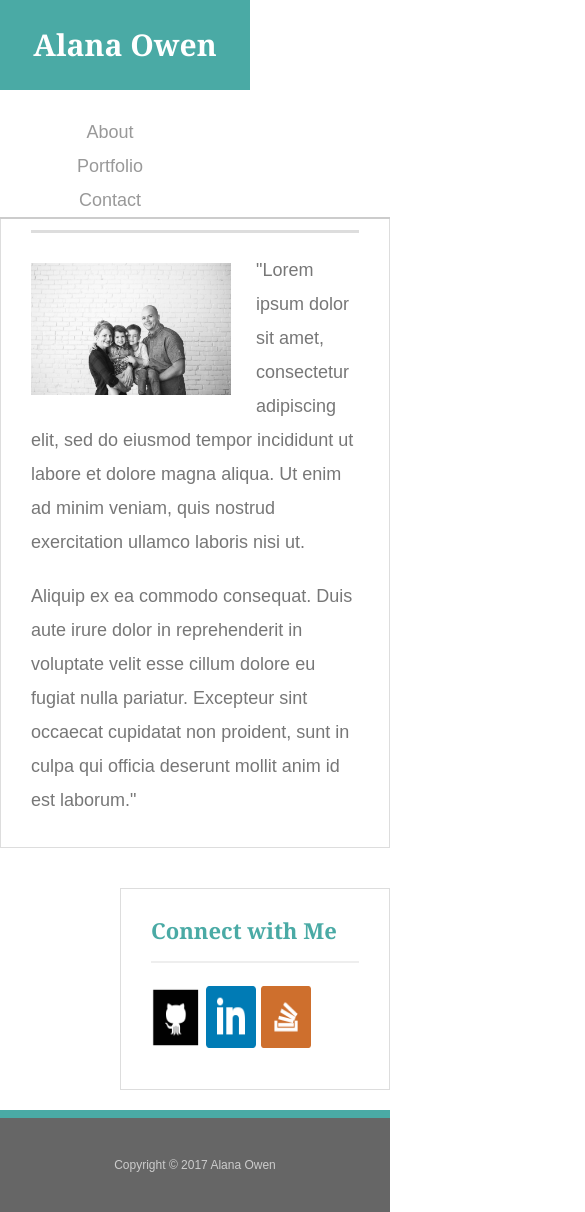
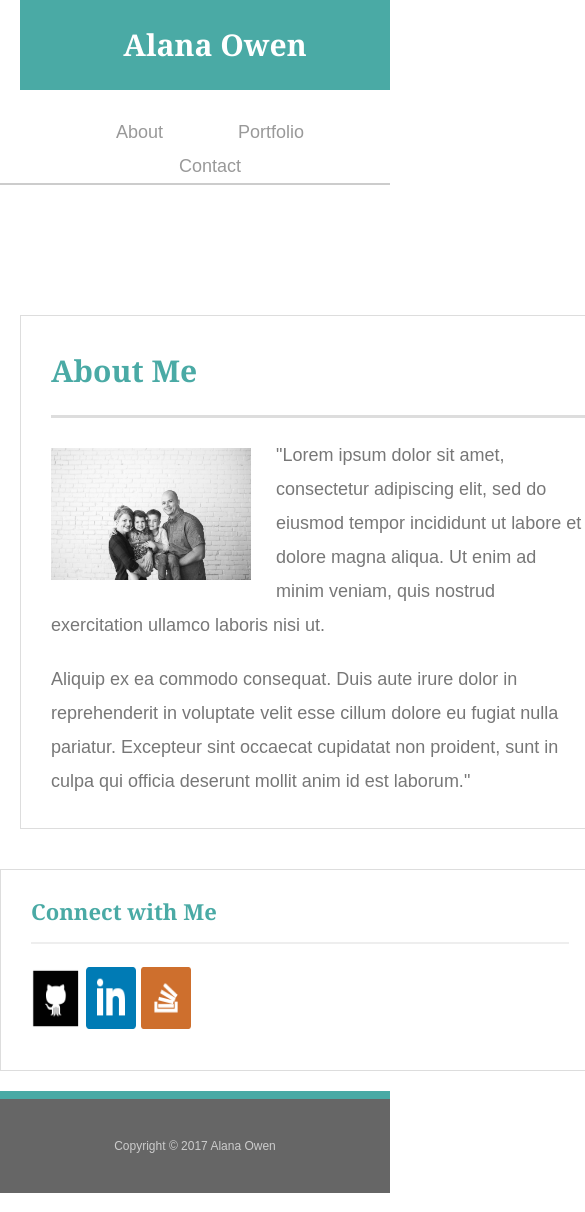
Before and after one commit to alanaowen/Responsive-Portfolio, a plain HTML site: page index.html in a window 390 px wide. Shown: the top 1212 px of the page, 585 px wide, since content can reach past the window. Drawn offline with Linux system fonts and the light colour scheme.

Commit message:
responsive portfolio

```diff
--- a/assets/css/style.css
+++ b/assets/css/style.css
@@ -56,11 +56,12 @@ h3 {
   position: fixed;
   z-index: 99;
   width: 100%;
-  margin: 0 0 30px;
+  margin: 0 0 20px;
   overflow: auto;
   color: #fff;
   background: #fff;
   border-bottom: 2px solid #ccc;
+
 }
 
 #logo {
@@ -80,6 +81,12 @@ h3 {
 nav {
   float: right;
   margin-top: 25px;
+
+}
+
+ul li {
+	display: inline;
+	padding: 20px;
 }
 
 nav a {
@@ -239,77 +246,47 @@ input[type=submit] {
 }
 
 @media screen and (max-width: 980px) {
-	.header {
-		position: static;
+	#main-container {
+		width: 100%;
 	}
 
-	#name {
-		margin-left: 200px;
+	.sidebar {
+		margin-right: 20px;
 	}
 
-	footer {
-		position: relative;
-		margin-top: 20px;
-	}
-
-	#main {
-		width: 350px;
-		margin-left: 200px;
-	}
-
-	nav {
-		width:430px;
-	}
-
-	#sidebar {
-		float: left;
-		margin-left: 20px;
-	}
 
 }
 
 @media screen and (max-width: 768px) {
-	header {
+	#masthead {
 		width: 100%;
+	}
+
+	#logo {
+		margin-left: 20px;
 
 	}
 
-	#name {
-		margin-left: 20px;
+	#main-container {
+		width: 728px;
+		margin-bottom: 40px;
 	}
 
-	nav {
-		margin-right: 100px;
-	}
-
-
-
-	.wrap {
+	.sidebar {
 		width: 100%;
-
-	}
-
-	#main {
-		width: 700px;
-		margin: 0 20px 20px 20px;
-
-	}
-
-	#sidebar {
-		width: 300px;
-		margin: 0 20px;
-
+		max-width: 728px;
 	}
 
 }
 
 @media screen and (max-width: 640px) {
-	.header {
+	#masthead {
 		position: static;
 		width: 100%;
+		margin: 0 auto;
 	}
 
-	#name {
+	#logo {
 		width: 100%;
 		text-align: center;
 	}
@@ -319,15 +296,15 @@ input[type=submit] {
 		text-align: center;
 	}
 
-	.wrap {
+	#main-container {
 		width: 600px;
-		position: static;
-		margin: 0 auto;
+		margin-left: 20px;
+		margin-right: 20px;
 	}
 
-	#main {
-		width: 600px;
-
+	.sidebar {
+		width: 100%;
+		max-width: 600px;
 	}
 
 	footer {
```
